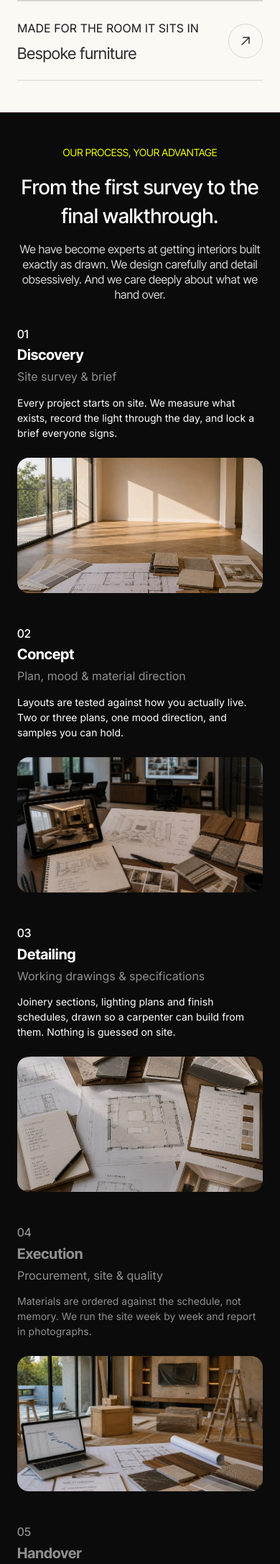
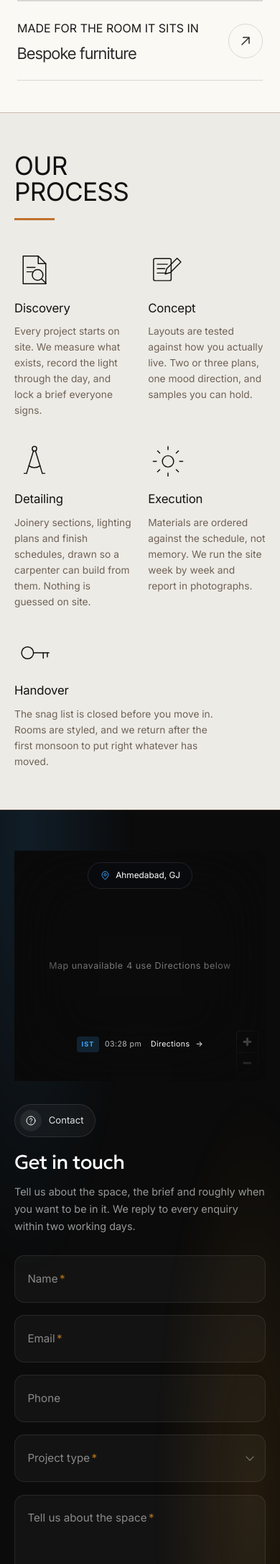
Before and after one commit to CHIRAG-SUTHAR-GIT/radhe-design-studio, a PHP site: page / in a window 390 px wide. Shown: the part 3028-5201 px from the top of the page at 72% size. Run offline with PHP 8.4, Linux system fonts and the light colour scheme.

Commit message:
Redraw the process as icons, and close two gaps on mobile
The five stages were carrying a photograph each and a scroll-driven rail
to reveal them. The reference does the same job with a line icon, so the
photographs, the rail, the sticky plate and the script that ran them are
all gone: five icons on a cream ground under OUR PROCESS and its orange
rule. The stage names and the trimmed copy are unchanged, aftercare still
folded into Handover.

Icons are inline SVG rather than image files — five strokes each, they
scale, they take the accent on hover, and they cost nothing to load.
blocks.js is deleted; the rail was the only thing in it.

Two real faults on narrow screens, both measured rather than guessed:

Five stages into two columns left Handover alone beside an empty half
row. It now spans the full width, so the row closes up.

The map's foot readout was drawn straight through the CARTO and
OpenStreetMap credit — they overlapped by 21px and neither was legible.
The readout is lifted clear. The credit is a licence condition of the
free tiles, so covering it was not an option.

Co-Authored-By: Claude Opus 5 <noreply@anthropic.com>

```diff
--- a/assets/css/blocks.css
+++ b/assets/css/blocks.css
@@ -27,7 +27,6 @@
 }
 
 .zf-block--cream { background-color: var(--zf-cream); color: var(--zf-ink); }
-.zf-block--ink   { background-color: var(--zf-ink);   color: var(--zf-white); }
 
 /* ── Undo the site-wide rules that would otherwise reach in ─────────── */
 .zf-block img { filter: none; transition: none; }
@@ -115,34 +114,6 @@
 }
 .zf-block .servic-title { margin-top: 20px; }
 
-/* ── "Our process" — rail fills as you read, plate follows ──────────── */
-.zf-block .services-content::before {
-  content: ""; position: absolute; width: 3px; height: 100%; left: 29px;
-  background: var(--zf-rail);
-}
-.zf-block .services-content::after {
-  content: ""; position: absolute; width: 3px; height: var(--scroll-height, 0);
-  max-height: 100%; top: 0; left: 29px; background: var(--zf-primary);
-}
-.zf-block .services-listing { counter-reset: service-counter; gap: 100px; }
-.zf-block .service-item { counter-increment: service-counter; position: relative; }
-.zf-block .service-item::before {
-  content: counter(service-counter, decimal-leading-zero);
-  position: absolute; left: -51px; opacity: 0;
-  font-family: Inter, sans-serif; font-size: 16px; font-weight: 500;
-  color: var(--zf-white); transition: opacity .5s linear;
-}
-.zf-block .service-item.active::before { opacity: 1; }
-.zf-block .service-item h3,
-.zf-block .service-item h4,
-.zf-block .service-item .service-desc { color: var(--zf-gray-200); transition: color .5s linear; }
-.zf-block .service-item.active h3,
-.zf-block .service-item.active .service-desc { color: var(--zf-white); }
-.zf-block .service-title { font-size: 36px; font-weight: 600; }
-.zf-block .service-tag { font-size: 18px; }
-.zf-block .image-wraper { position: sticky; top: 20vh; height: fit-content; }
-.zf-block .image-wraper img { border-radius: 16px; }
-
 /* ── Responsive ─────────────────────────────────────────────────────── */
 @media (min-width: 769px) {
   .zf-block .md_grid-cols-2 { grid-template-columns: 1fr 1fr; }
@@ -158,11 +129,6 @@
   .zf-block .md_hidden { display: none; }
   .zf-block .md_block { display: block !important; }
   .zf-block .service-card { padding-top: 24px; padding-bottom: 24px; }
-  .zf-block .services-content::before,
-  .zf-block .services-content::after,
-  .zf-block .service-item::before { display: none; }
-  .zf-block .services-content { padding-left: 0 !important; max-width: 100% !important; }
-  .zf-block .image-wraper { display: none; }
 }
 @media (max-width: 575px) {
   .zf-block .container { padding: 0 24px; }
@@ -176,10 +142,7 @@
   .zf-block .sm_fs_28 { font-size: 28px; }
   .zf-block .sm_lh_21 { line-height: 21px; }
   .zf-block .sm_fw_700 { font-weight: 700; }
-  .zf-block .service-title { font-size: 20px; font-weight: 700; }
-  .zf-block .service-tag { font-size: 16px; margin-top: 2px !important; margin-bottom: 12px !important; }
   .zf-block .servic-title { margin-top: 8px; }
-  .zf-block .services-listing { gap: 32px; }
 }
 @media (prefers-reduced-motion: reduce) {
   .zf-block *, .zf-block *::before, .zf-block *::after {
@@ -255,19 +218,6 @@
 }
 .zf-block .mt_64 { margin-top: clamp(2.5rem, 5vw, 4rem); }
 
-/* Stage descriptions are half as long as they were, so the old 100px gap
-   left each stage stranded. */
-.zf-block .services-listing { gap: clamp(2.75rem, 5vw, 4.25rem); }
-.zf-block .service-item h4 { margin-bottom: 12px !important; }
-
-/* The plate was pinned to 560x600 and cropped hard on anything narrower. */
-.zf-block .image-wraper { flex: 1 1 0; min-width: 0; max-width: 560px; }
-.zf-block .image-wraper img {
-  width: 100%;
-  height: auto;
-  aspect-ratio: 14 / 15;
-  max-height: 64vh;
-}
 
 @media (max-width: 991px) {
   .zf-block.py_80 { padding-top: clamp(2.75rem, 6vw, 4rem); padding-bottom: clamp(2.75rem, 6vw, 4rem); }
@@ -430,9 +380,11 @@
 .map__stat--go em { font-style: normal; }
 
 @media (max-width: 760px) {
-  .map__band { height: clamp(20rem, 74vw, 26rem); }
+  .map__band { min-height: clamp(20rem, 74vw, 26rem); }
   .map__hud--pin { display: none; }
-  .map__hud--foot { justify-content: center; row-gap: .5rem; }
+  /* Lifted clear of the CARTO / OpenStreetMap credit, which sits along the
+     bottom edge and was being written straight through. */
+  .map__hud--foot { bottom: 2.5rem; justify-content: center; row-gap: .5rem; }
   .map__stat--go { margin-left: 0; }
 }
 @media (prefers-reduced-motion: reduce) {
@@ -689,3 +641,81 @@
    so it has to stay legible above the vignette. */
 .map__canvas .maplibregl-ctrl-bottom-right,
 .map__canvas .maplibregl-ctrl-bottom-left { z-index: 3; }
+
+/* ==========================================================================
+   Our process
+   Five stages as a row of line icons on a cream ground. This replaces the
+   scroll-driven rail and its five photographs: the photographs were doing
+   the explaining, and an icon says the same thing in a tenth of the weight.
+   ========================================================================== */
+.proc-row {
+  background: #EDEBE6;
+  color: #14130f;
+  padding: clamp(3.5rem, 7vw, 6.5rem) var(--page-x);
+}
+.proc-row.proc-row .proc-row__title {
+  margin: 0;
+  font-family: var(--sans);
+  font-size: clamp(2.2rem, 5.4vw, 4rem);
+  font-weight: 400;
+  line-height: 1.02;
+  letter-spacing: -.02em;
+  text-transform: uppercase;
+  color: #111;
+}
+.proc-row__rule {
+  display: block;
+  width: 56px;
+  height: 3px;
+  margin-top: clamp(1.1rem, 2vw, 1.6rem);
+  background: #C1712C;
+}
+
+.proc-row__grid {
+  list-style: none;
+  display: grid;
+  grid-template-columns: repeat(5, minmax(0, 1fr));
+  gap: clamp(1.4rem, 3vw, 2.6rem);
+  margin: clamp(2.6rem, 6vw, 5rem) 0 0;
+  padding: 0;
+}
+.pstep { min-width: 0; }
+.pstep__ico {
+  display: block;
+  width: clamp(56px, 5.4vw, 74px);
+  color: #14130f;
+}
+.pstep__ico svg { width: 100%; height: auto; display: block; }
+.proc-row.proc-row .pstep__name {
+  margin: clamp(.9rem, 1.8vw, 1.4rem) 0 0;
+  font-family: var(--sans);
+  font-size: clamp(1.05rem, 1.6vw, 1.4rem);
+  font-weight: 400;
+  line-height: 1.2;
+  letter-spacing: -.01em;
+  color: #111;
+}
+.pstep__text {
+  margin: clamp(.7rem, 1.4vw, 1.1rem) 0 0;
+  font-size: clamp(.86rem, 1.02vw, .95rem);
+  line-height: 1.6;
+  color: #6f6257;
+}
+
+/* The icon lifts and warms as you pass it, the way the service cards do. */
+.pstep__ico, .pstep__name { transition: transform .5s var(--ease), color .5s var(--ease); }
+.pstep:hover .pstep__ico { transform: translateY(-4px); color: #C1712C; }
+.proc-row.proc-row .pstep:hover .pstep__name { color: #C1712C; }
+
+@media (max-width: 1100px) {
+  .proc-row__grid { grid-template-columns: repeat(3, minmax(0, 1fr)); row-gap: clamp(2rem, 5vw, 3rem); }
+}
+@media (max-width: 640px) {
+  .proc-row__grid { grid-template-columns: repeat(2, minmax(0, 1fr)); }
+  /* Five into two leaves the last stage alone beside an empty half-row. */
+  .pstep:last-child { grid-column: 1 / -1; }
+  .pstep:last-child .pstep__text { max-width: 34ch; }
+}
+@media (prefers-reduced-motion: reduce) {
+  .pstep:hover .pstep__ico { transform: none; }
+}
--- a/assets/js/blocks.js
+++ /dev/null
@@ -1,59 +0,0 @@
-/* ==========================================================================
-   Ported blocks — behaviour.
-   Only the process rail needs script: the yellow line grows to the reading
-   position, every stage above it lights up, and the sticky plate swaps to
-   the last stage reached. The six service cards are pure CSS hover.
-
-   Lenis drives real scroll position here, so a passive window scroll
-   listener is enough — no need to hook the smooth-scroll loop.
-   ========================================================================== */
-(function () {
-  'use strict';
-
-  var content = document.querySelector('.zf-block .services-content');
-  var items = Array.prototype.slice.call(document.querySelectorAll('.zf-block .service-item'));
-  var plate = document.querySelector('.zf-block .image-wraper img');
-  if (!content || !items.length) return;
-
-  var shots = items.map(function (item) { return item.getAttribute('data-shot'); });
-  var queued = false;
-
-  function measure() {
-    queued = false;
-    var box = content.getBoundingClientRect();
-    var line = window.innerHeight * 0.6;
-
-    var passed = items.map(function (item) {
-      var r = item.getBoundingClientRect();
-      return r.top < line && r.bottom > 0;
-    });
-    var last = passed.lastIndexOf(true);
-
-    items.forEach(function (item, i) { item.classList.toggle('active', passed[i]); });
-
-    if (last !== -1 && plate && shots[last] && plate.getAttribute('src') !== shots[last]) {
-      plate.setAttribute('src', shots[last]);
-    }
-
-    var filled = Math.min(line - box.top, box.height);
-    content.style.setProperty('--scroll-height',
-      (box.top < line && box.bottom > 0) ? filled + 'px' : '0px');
-  }
-
-  function onScroll() {
-    if (queued) return;
-    queued = true;
-    requestAnimationFrame(measure);
-  }
-
-  window.addEventListener('scroll', onScroll, { passive: true });
-  window.addEventListener('resize', onScroll, { passive: true });
-
-  // The stage photographs load lazily, so the section's height can change
-  // after the last scroll event. Without these the rail freezes at whatever
-  // it measured before the images landed.
-  window.addEventListener('load', onScroll);
-  if (window.ResizeObserver) new ResizeObserver(onScroll).observe(content);
-
-  measure();
-})();
--- a/index.html
+++ b/index.html
@@ -14,7 +14,7 @@
   <link rel="stylesheet" href="assets/css/studio.css?v=20260826-blind2">
   <link rel="stylesheet" href="assets/css/panels.css?v=20260826-blind2">
   <link rel="stylesheet" href="https://unpkg.com/maplibre-gl@4.7.1/dist/maplibre-gl.css">
-  <link rel="stylesheet" href="assets/css/blocks.css?v=4">
+  <link rel="stylesheet" href="assets/css/blocks.css?v=5">
   <script>
     // Applied before first paint so the sheet never flashes the wrong colour.
     (function () {
@@ -428,86 +428,51 @@
     </section>
 
     <!-- ══ 04 · Process ══ -->
-    <section class="zf-block zf-block--ink py_80 sm_py_32" id="process" aria-label="How we work">
-      <div class="container">
-        <div class="text-center mx-auto" style="max-width:596px">
-          <p class="fs_14 text_primary uppercase">Our process, your advantage</p>
-          <h2 class="fs_36 sm_fs_28 lh_40 fw_500 text_white section-heading">From the first survey to the final walkthrough.</h2>
-          <p class="fs_16 lh_21 text_gray_495">
-            We have become experts at getting interiors built exactly as drawn. We design
-            carefully and detail obsessively. And we care deeply about what we hand over.
-          </p>
-        </div>
-
-        <div class="mt_64 sm_mt_32">
-          <div class="flex justify-between gap-80 relative">
-            <div class="services-content relative w-full" style="max-width:609px;padding-left:50px">
-              <ul class="services-listing list-unstyled flex flex-col">                <li class="service-item relative" data-shot="assets/images/process/1.webp">
-                  <h3 class="fs_36 sm_fs_20 sm_fw_700 fw_600 service-title">
-                    <span class="hidden sm_block fs_16 fw_500" style="padding-right:6px">01</span>Discovery
-                  </h3>
-                  <h4 class="fs_18 sm_fs_16 service-tag ff_inter" style="margin-top:6px;margin-bottom:16px">Site survey &amp; brief</h4>
-                  <p class="fs_16 sm_fs_14 sm_lh_21 lh_24 ff_inter service-desc">
-                    Every project starts on site. We measure what exists, record the light through the day, and lock a brief everyone signs.
-                  </p>
-                  <div class="hidden md_block overflow-hidden" style="margin-top:24px;height:188px;border-radius:16px">
-                    <img class="w-full h-full object-cover" width="327" height="185" src="assets/images/process/1.webp" alt="An empty room being surveyed — floor plans, samples and a tape measure laid out" loading="lazy" decoding="async">
-                  </div>
-                </li>                <li class="service-item relative" data-shot="assets/images/process/5.webp">
-                  <h3 class="fs_36 sm_fs_20 sm_fw_700 fw_600 service-title">
-                    <span class="hidden sm_block fs_16 fw_500" style="padding-right:6px">02</span>Concept
-                  </h3>
-                  <h4 class="fs_18 sm_fs_16 service-tag ff_inter" style="margin-top:6px;margin-bottom:16px">Plan, mood &amp; material direction</h4>
-                  <p class="fs_16 sm_fs_14 sm_lh_21 lh_24 ff_inter service-desc">
-                    Layouts are tested against how you actually live. Two or three plans, one mood direction, and samples you can hold.
-                  </p>
-                  <div class="hidden md_block overflow-hidden" style="margin-top:24px;height:188px;border-radius:16px">
-                    <img class="w-full h-full object-cover" width="327" height="185" src="assets/images/process/5.webp" alt="Concept sketches, a mood board and material swatches on a studio desk" loading="lazy" decoding="async">
-                  </div>
-                </li>                <li class="service-item relative" data-shot="assets/images/process/2.webp">
-                  <h3 class="fs_36 sm_fs_20 sm_fw_700 fw_600 service-title">
-                    <span class="hidden sm_block fs_16 fw_500" style="padding-right:6px">03</span>Detailing
-                  </h3>
-                  <h4 class="fs_18 sm_fs_16 service-tag ff_inter" style="margin-top:6px;margin-bottom:16px">Working drawings &amp; specifications</h4>
-                  <p class="fs_16 sm_fs_14 sm_lh_21 lh_24 ff_inter service-desc">
-                    Joinery sections, lighting plans and finish schedules, drawn so a carpenter can build from them. Nothing is guessed on site.
-                  </p>
-                  <div class="hidden md_block overflow-hidden" style="margin-top:24px;height:188px;border-radius:16px">
-                    <img class="w-full h-full object-cover" width="327" height="185" src="assets/images/process/2.webp" alt="A detail checklist, finish schedule and lighting plan with stone and timber samples" loading="lazy" decoding="async">
-                  </div>
-                </li>                <li class="service-item relative" data-shot="assets/images/process/3.webp">
-                  <h3 class="fs_36 sm_fs_20 sm_fw_700 fw_600 service-title">
-                    <span class="hidden sm_block fs_16 fw_500" style="padding-right:6px">04</span>Execution
-                  </h3>
-                  <h4 class="fs_18 sm_fs_16 service-tag ff_inter" style="margin-top:6px;margin-bottom:16px">Procurement, site &amp; quality</h4>
-                  <p class="fs_16 sm_fs_14 sm_lh_21 lh_24 ff_inter service-desc">
-                    Materials are ordered against the schedule, not memory. We run the site week by week and report in photographs.
-                  </p>
-                  <div class="hidden md_block overflow-hidden" style="margin-top:24px;height:188px;border-radius:16px">
-                    <img class="w-full h-full object-cover" width="327" height="185" src="assets/images/process/3.webp" alt="A site under construction with a programme on screen and a quality checklist" loading="lazy" decoding="async">
-                  </div>
-                </li>                <li class="service-item relative" data-shot="assets/images/process/4.webp">
-                  <h3 class="fs_36 sm_fs_20 sm_fw_700 fw_600 service-title">
-                    <span class="hidden sm_block fs_16 fw_500" style="padding-right:6px">05</span>Handover
-                  </h3>
-                  <h4 class="fs_18 sm_fs_16 service-tag ff_inter" style="margin-top:6px;margin-bottom:16px">Styling, snag close &amp; aftercare</h4>
-                  <p class="fs_16 sm_fs_14 sm_lh_21 lh_24 ff_inter service-desc">
-                    The snag list is closed before you move in, not after. Rooms are styled and lighting balanced scene by scene. We return after the first monsoon to check joinery and finishes, and put right whatever has moved.
-                  </p>
-                  <div class="hidden md_block overflow-hidden" style="margin-top:24px;height:188px;border-radius:16px">
-                    <img class="w-full h-full object-cover" width="327" height="185" src="assets/images/process/4.webp" alt="The finished living room, styled and lit, ready for handover" loading="lazy" decoding="async">
-                  </div>
-                </li>
-              </ul>
-            </div>
-
-            <div class="image-wraper md_hidden relative behind-cursor">
-              <img class="object-cover" width="560" height="600"
-                   src="assets/images/process/1.webp" alt="The current stage of our process" loading="lazy" decoding="async">
-            </div>
-          </div>
-        </div>
-      </div>
+    <section class="proc-row" id="process" aria-label="How we work">
+      <h2 class="proc-row__title">Our<br>Process</h2>
+      <span class="proc-row__rule" aria-hidden="true"></span>
+      <ol class="proc-row__grid">
+        <li class="pstep">
+          <span class="pstep__ico" aria-hidden="true">
+            <svg viewBox="0 0 64 64" fill="none" stroke="currentColor"
+                 stroke-width="1.7" stroke-linecap="round" stroke-linejoin="round"><path d="M14 10h24l12 12v32H14z"/><path d="M38 10v12h12"/><path d="M20 28h13M20 35h9"/><circle cx="37" cy="40" r="8.5"/><path d="m43.5 46.5 7 7"/></svg>
+          </span>
+          <h3 class="pstep__name">Discovery</h3>
+          <p class="pstep__text">Every project starts on site. We measure what exists, record the light through the day, and lock a brief everyone signs.</p>
+        </li>
+        <li class="pstep">
+          <span class="pstep__ico" aria-hidden="true">
+            <svg viewBox="0 0 64 64" fill="none" stroke="currentColor"
+                 stroke-width="1.7" stroke-linecap="round" stroke-linejoin="round"><rect x="9" y="14" width="28" height="35" rx="2.5"/><path d="M15 23h16M15 30h12M15 37h14"/><path d="m46.5 13.5 6 6-16.5 16.5-8.5 2.5 2.5-8.5z"/></svg>
+          </span>
+          <h3 class="pstep__name">Concept</h3>
+          <p class="pstep__text">Layouts are tested against how you actually live. Two or three plans, one mood direction, and samples you can hold.</p>
+        </li>
+        <li class="pstep">
+          <span class="pstep__ico" aria-hidden="true">
+            <svg viewBox="0 0 64 64" fill="none" stroke="currentColor"
+                 stroke-width="1.7" stroke-linecap="round" stroke-linejoin="round"><circle cx="32" cy="12" r="3.6"/><path d="M30.4 15.4 19.5 51M33.6 15.4 44.5 51"/><path d="M23 39a15 15 0 0 0 18 0"/><path d="M19.5 51h-4M44.5 51h4"/></svg>
+          </span>
+          <h3 class="pstep__name">Detailing</h3>
+          <p class="pstep__text">Joinery sections, lighting plans and finish schedules, drawn so a carpenter can build from them. Nothing is guessed on site.</p>
+        </li>
+        <li class="pstep">
+          <span class="pstep__ico" aria-hidden="true">
+            <svg viewBox="0 0 64 64" fill="none" stroke="currentColor"
+                 stroke-width="1.7" stroke-linecap="round" stroke-linejoin="round"><circle cx="32" cy="32" r="9"/><path d="M32 13.5v-5M32 55.5v-5M50.5 32h5M8.5 32h5"/><path d="m45.1 18.9 3.5-3.5M15.4 48.6l3.5-3.5M45.1 45.1l3.5 3.5M15.4 15.4l3.5 3.5"/></svg>
+          </span>
+          <h3 class="pstep__name">Execution</h3>
+          <p class="pstep__text">Materials are ordered against the schedule, not memory. We run the site week by week and report in photographs.</p>
+        </li>
+        <li class="pstep">
+          <span class="pstep__ico" aria-hidden="true">
+            <svg viewBox="0 0 64 64" fill="none" stroke="currentColor"
+                 stroke-width="1.7" stroke-linecap="round" stroke-linejoin="round"><circle cx="21" cy="32" r="9.5"/><path d="M30.5 32H55"/><path d="M46 32v8.5M52.5 32v6.5"/></svg>
+          </span>
+          <h3 class="pstep__name">Handover</h3>
+          <p class="pstep__text">The snag list is closed before you move in. Rooms are styled, and we return after the first monsoon to put right whatever has moved.</p>
+        </li>
+      </ol>
     </section>
 
     <!-- ══ 05 · Enquiry & location ══ -->
@@ -641,7 +606,6 @@
   <script src="assets/vendor/ScrollTrigger.min.js"></script>
   <script src="assets/js/studio.js?v=20260826-blind2"></script>
   <script src="https://unpkg.com/maplibre-gl@4.7.1/dist/maplibre-gl.js" defer></script>
-  <script src="assets/js/blocks.js?v=1"></script>
   <script src="assets/js/map.js?v=3" defer></script>
 </body>
 </html>
```
